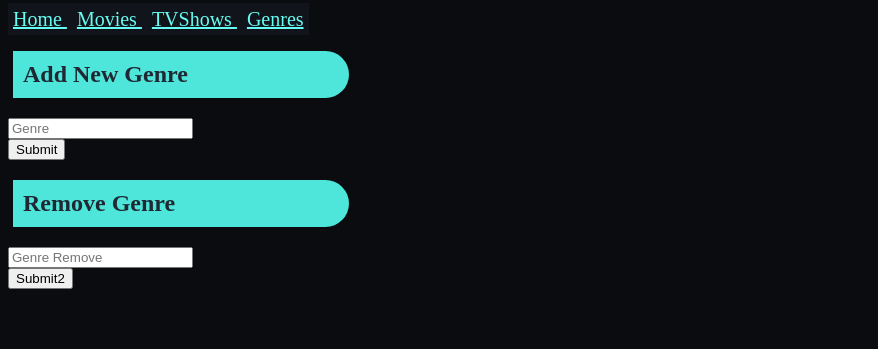
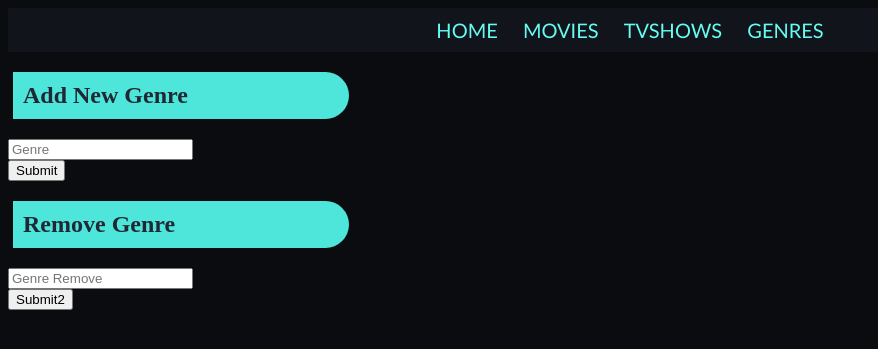
Before and after one commit to KHajzner/watchwebsite, a Flask app: page /genres in a window 1280 px wide. Shown: the top 349 px of the page, without its empty margins (0-878 px from the left). Run offline with Flask 2, Linux system fonts and the light colour scheme; data that the repository does not hold is empty.

Commit message:
Updated css for navbar.

```diff
--- a/static/main.css
+++ b/static/main.css
@@ -1,5 +1,6 @@
 html {
   scroll-behavior: smooth;
+
 }
 body{
     color: #C5C6C7;
@@ -7,8 +8,6 @@ body{
 }
 a:link{
     color: #66FCF1;
-    background: rgba(31, 40, 51, 0.3);
-    padding: 5px;
     font-size: 20px;
 }
 a:visited{
@@ -16,6 +15,7 @@ a:visited{
 }
 a:hover{
     color: #45A29E;
+    transition: 0.5s;
 }
 .bar{
     position: sticky;
@@ -91,3 +91,16 @@ table{
     position: fixed;
     top: 0;
 }
+
+/* Nav Bar */
+.navbar{
+    background: rgba(31, 40, 51, 0.3);
+    padding: 10px;
+    text-align: center;
+}
+.navbar-item{
+    margin-right: 20px;
+    text-decoration: none;
+    text-transform: uppercase;
+    font-family: Calibri, monospace;
+}
```
